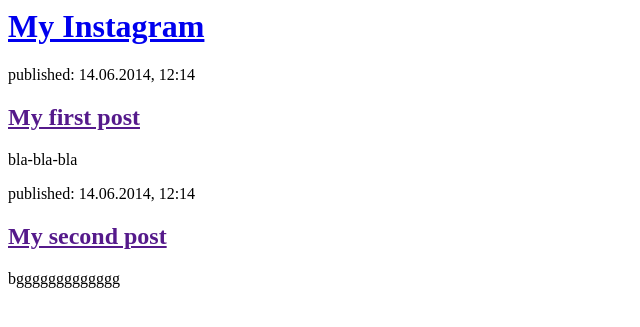
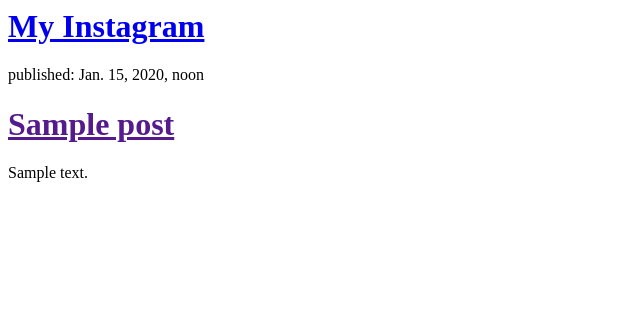
Before and after one commit to HasanovAli/django_app, a Django app: template blog/templates/blog/post_list.html in a window 1280 px wide. Shown: the top 327 px of the page, without its empty margins (0-640 px from the left). Run offline with Django 3.2, Linux system fonts and the light colour scheme; the template is opened without the code that fills it: values that come from a table or form of the project are taken from there, others are empty; tables that the repository leaves empty hold one stand-in row (values such as "Sample post").

Commit message:
use dynamic data by enhancing django templates

```diff
--- a/blog/templates/blog/post_list.html
+++ b/blog/templates/blog/post_list.html
@@ -4,19 +4,14 @@
     </head>
     <body>
         <div>
-            <h1><a href="/">My Instagram</a></h1>
+            <h1><a href="https://www.instagram.com/alijkee/">My Instagram</a></h1>
         </div>
-
-        <div>
-            <p>published: 14.06.2014, 12:14</p>
-            <h2><a href="">My first post</a></h2>
-            <p>bla-bla-bla</p>
-        </div>
-
-        <div>
-            <p>published: 14.06.2014, 12:14</p>
-            <h2><a href="">My second post</a></h2>
-            <p>bggggggggggggg</p>
-        </div>
+        {% for post in posts %}
+            <div>
+                <p>published: {{ post.published_date }}</p>
+                <h1><a href="">{{ post.title }}</a></h1>
+                <p>{{ post.text|linebreaksbr }}</p>
+            </div>
+        {% endfor %}
     </body>
 </html>
--- a/blog/views.py
+++ b/blog/views.py
@@ -1,7 +1,10 @@
 from django.shortcuts import render
+from django.utils import timezone
+from .models import Post
 
 # Create your views here.
 
 
 def post_list(request):
-    return render(request, 'blog/post_list.html', {})
+    posts = Post.objects.filter(published_date__lte=timezone.now()).order_by('published_date')
+    return render(request, 'blog/post_list.html', {'posts': posts})
```
